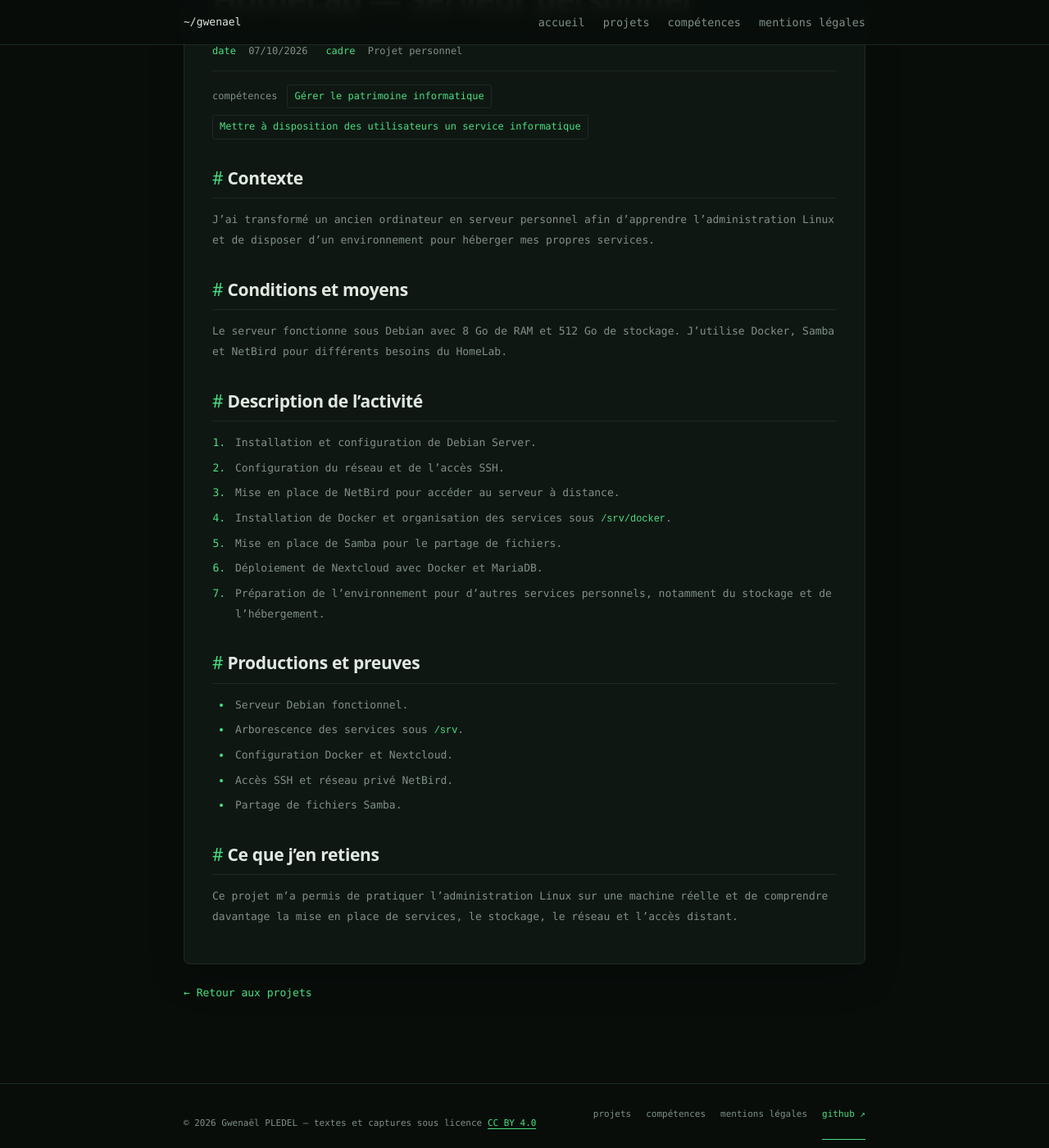
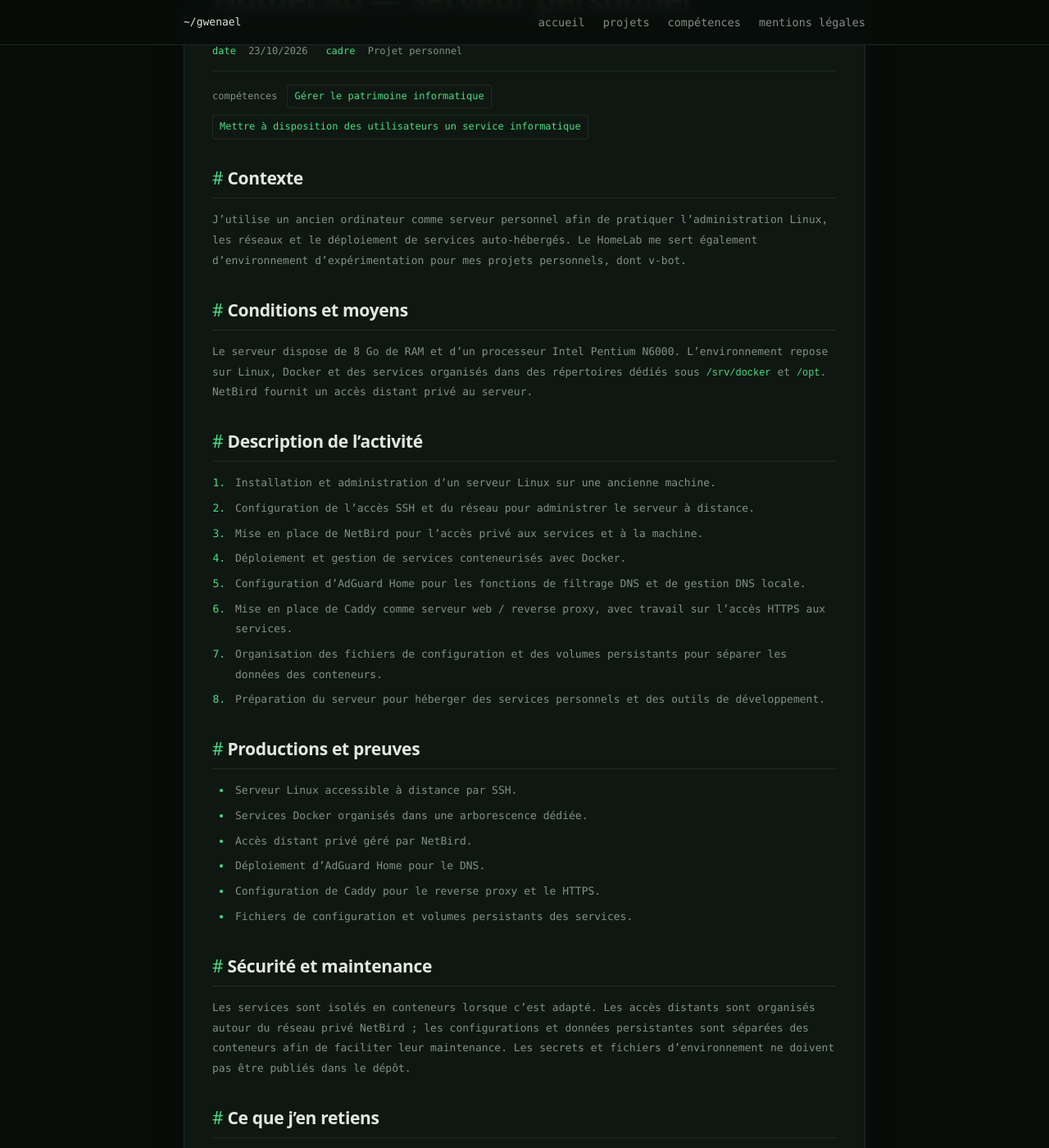
Before and after one commit to vzsca/Portfolio-Gwenael, a Jekyll site: the page built from _projets/2026-10-homelab.md, in a window 1280 px wide and 1400 px high, scrolled down 215 px. Shown: the whole window at 82% size. Built offline with Jekyll 4.4.1, drawn with Linux system fonts in a browser that asks for light colours; some of the changed text lies outside the part shown.

Commit message:
Update HomeLab project details

```diff
--- a/_projets/2026-10-homelab.md
+++ b/_projets/2026-10-homelab.md
@@ -1,38 +1,44 @@
 ---
 title: "HomeLab — Serveur personnel"
-date: 2026-10-07
+date: 2026-10-23
 cadre: "Projet personnel"
 type: "perso"
-resume: "Mise en place d'un serveur Debian personnel pour héberger des fichiers, des services et des outils accessibles à distance."
+resume: "Administration d'un serveur personnel Linux avec Docker, accès distant privé via NetBird, DNS avec AdGuard Home et mise en place du HTTPS avec Caddy."
 competences: [c1, c5]
 ---
 
 ## Contexte
 
-J'ai transformé un ancien ordinateur en serveur personnel afin d'apprendre l'administration Linux et de disposer d'un environnement pour héberger mes propres services.
+J'utilise un ancien ordinateur comme serveur personnel afin de pratiquer l'administration Linux, les réseaux et le déploiement de services auto-hébergés. Le HomeLab me sert également d'environnement d'expérimentation pour mes projets personnels, dont v-bot.
 
 ## Conditions et moyens
 
-Le serveur fonctionne sous Debian avec 8 Go de RAM et 512 Go de stockage. J'utilise Docker, Samba et NetBird pour différents besoins du HomeLab.
+Le serveur dispose de 8 Go de RAM et d'un processeur Intel Pentium N6000. L'environnement repose sur Linux, Docker et des services organisés dans des répertoires dédiés sous `/srv/docker` et `/opt`. NetBird fournit un accès distant privé au serveur.
 
 ## Description de l'activité
 
-1. Installation et configuration de Debian Server.
-2. Configuration du réseau et de l'accès SSH.
-3. Mise en place de NetBird pour accéder au serveur à distance.
-4. Installation de Docker et organisation des services sous `/srv/docker`.
-5. Mise en place de Samba pour le partage de fichiers.
-6. Déploiement de Nextcloud avec Docker et MariaDB.
-7. Préparation de l'environnement pour d'autres services personnels, notamment du stockage et de l'hébergement.
+1. Installation et administration d'un serveur Linux sur une ancienne machine.
+2. Configuration de l'accès SSH et du réseau pour administrer le serveur à distance.
+3. Mise en place de NetBird pour l'accès privé aux services et à la machine.
+4. Déploiement et gestion de services conteneurisés avec Docker.
+5. Configuration d'AdGuard Home pour les fonctions de filtrage DNS et de gestion DNS locale.
+6. Mise en place de Caddy comme serveur web / reverse proxy, avec travail sur l'accès HTTPS aux services.
+7. Organisation des fichiers de configuration et des volumes persistants pour séparer les données des conteneurs.
+8. Préparation du serveur pour héberger des services personnels et des outils de développement.
 
 ## Productions et preuves
 
-- Serveur Debian fonctionnel.
-- Arborescence des services sous `/srv`.
-- Configuration Docker et Nextcloud.
-- Accès SSH et réseau privé NetBird.
-- Partage de fichiers Samba.
+- Serveur Linux accessible à distance par SSH.
+- Services Docker organisés dans une arborescence dédiée.
+- Accès distant privé géré par NetBird.
+- Déploiement d'AdGuard Home pour le DNS.
+- Configuration de Caddy pour le reverse proxy et le HTTPS.
+- Fichiers de configuration et volumes persistants des services.
+
+## Sécurité et maintenance
+
+Les services sont isolés en conteneurs lorsque c'est adapté. Les accès distants sont organisés autour du réseau privé NetBird ; les configurations et données persistantes sont séparées des conteneurs afin de faciliter leur maintenance. Les secrets et fichiers d'environnement ne doivent pas être publiés dans le dépôt.
 
 ## Ce que j'en retiens
 
-Ce projet m'a permis de pratiquer l'administration Linux sur une machine réelle et de comprendre davantage la mise en place de services, le stockage, le réseau et l'accès distant.
+Ce projet me permet de pratiquer l'administration d'un système Linux réel, la conteneurisation, la gestion de services réseau et l'accès distant sécurisé. Il me fait aussi travailler sur la maintenance, l'organisation des configurations et le diagnostic des problèmes de connectivité et de HTTPS.
```
